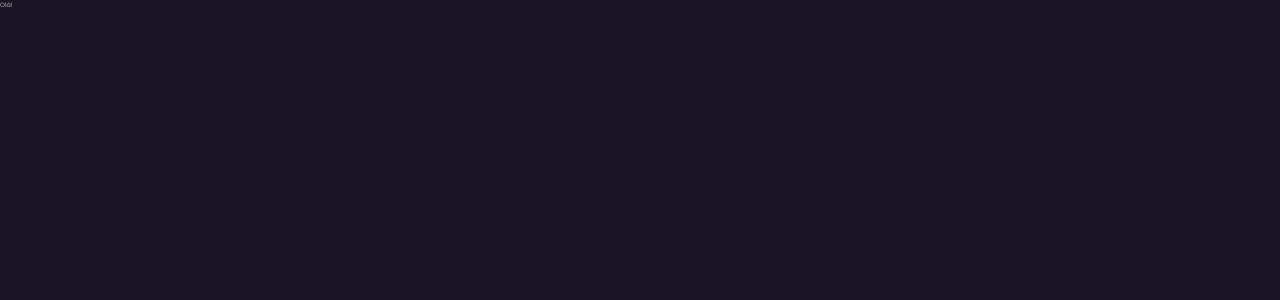
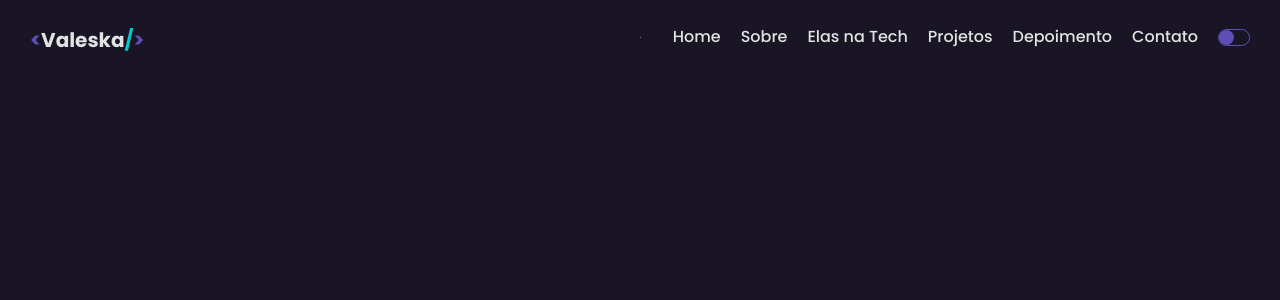
Before and after one commit to ValeskaLeandro/final-project-elasnatech, a React (Vite) app: page / in a window 1280 px wide. Shown: the top 300 px of the page. Built offline with nearby package versions, Linux system fonts and the light colour scheme; the HTML template or start-up script is replaced by a standard one.

Commit message:
:sparkles: feat: Add Header e Logo components.

```diff
--- a/index.html
+++ b/index.html
@@ -7,7 +7,7 @@
     <!--Font-->
     <link rel="preconnect" href="https://fonts.googleapis.com">
     <link rel="preconnect" href="https://fonts.gstatic.com" crossorigin>
-    <link href="https://fonts.googleapis.com/css2?family=Poppins:wght@300;400;500;600;700;&display=swap" rel="stylesheet">
+    <link href="https://fonts.googleapis.com/css2?family=Poppins:wght@300;400;500;600;700;800&display=swap" rel="stylesheet">
     <title>Valeska Leandro</title>
   </head>
   <body>
--- a/src/App.tsx
+++ b/src/App.tsx
@@ -1,6 +1,7 @@
 // Theme
 import { ThemeProvider } from "styled-components"
 import dark from "./styles/themes/dark";
+import light from "./styles/themes/light";
 
 // Styles
 import GlobalStyle from "./styles/global"
@@ -9,14 +10,20 @@ import GlobalStyle from "./styles/global"
 import usePersistedState from "./hooks/usePersistedState";
 
 // Components
+import Header from "./components/Header";
 
 
 function App() {
   const [theme, setTheme, checked, setChecked] = usePersistedState("theme", dark, false);
+  const toggleTheme = () => {
+    setTheme(theme.title === "light"? dark : light);
+    setChecked(checked === false ? true : false);
+  }
+
   return (
     <ThemeProvider theme={theme}>
       <GlobalStyle />
-      Olá!
+      <Header toggleTheme={toggleTheme} checked={checked}/>
     </ThemeProvider>
   )
 }
--- /dev/null
+++ b/src/components/Header/index.tsx
@@ -0,0 +1,35 @@
+import { useState } from "react"
+import { ButtonChangeTheme, HeaderContainer, MenuHamburguer, Nav } from "./styled"
+import Logo from "../Logo"
+import { IHeader } from "../../utils/interfaces"
+
+export default function Header({ toggleTheme, checked }: IHeader) {
+  const [openMenu, setOpenMenu] = useState(false)
+
+  const closeMenu = () => setOpenMenu(false);
+
+  return(
+    <HeaderContainer>
+      <Logo />
+        <Nav className={openMenu ? 'active' : '' }>
+          <MenuHamburguer onClick={() => setOpenMenu(!openMenu)} />
+          <ul className="nav-list">
+            <li><a href="#" onClick={closeMenu}>Home</a></li>
+            <li><a href="#" onClick={closeMenu}>Sobre</a></li>
+            <li><a href="#" onClick={closeMenu}>Elas na Tech</a></li>
+            <li><a href="#" onClick={closeMenu}>Projetos</a></li>
+            <li><a href="#" onClick={closeMenu}>Depoimento</a></li>
+            <li><a href="#" onClick={closeMenu}>Contato</a></li>
+            <li>
+              <ButtonChangeTheme>
+                <label className="switch">
+                  <input type="checkbox" onClick={toggleTheme} checked={checked} readOnly/>
+                  <span></span>
+                </label>
+              </ButtonChangeTheme>
+            </li>
+          </ul>
+      </Nav>
+    </HeaderContainer>
+  )
+}
--- /dev/null
+++ b/src/components/Header/styled.ts
@@ -0,0 +1,170 @@
+import styled from "styled-components"
+
+export const HeaderContainer = styled.header`
+  width: 100%;
+  height: 8rem;
+  background-color: ${props => props.theme.colors.primaryBackground};
+  display: flex;
+  justify-content: space-between;
+  align-items: center;
+  font-size: 3rem;
+  padding: 3rem;
+
+`
+
+export const ButtonChangeTheme = styled.div`
+  padding-top: .5rem;
+
+  .switch {
+    display: flex;
+    align-items: center;
+    margin-bottom: 1rem;
+    gap: .3rem;
+  }
+
+  .switch input[type="checkbox"] {
+    width: .01rem;
+    height: .01rem;
+    position: absolute;
+    left: 50%;
+    outline: none;
+  }
+
+  .switch input[type="checkbox"]+span {
+    display: inline-block;
+    width: 3.2rem;
+    height: 1.7rem;
+    border: .1rem solid ${props => props.theme.colors.primaryColor};
+    border-radius: 1rem;
+  }
+
+  .switch input[type="checkbox"]+span::after {
+    content: "";
+    display: block;
+    width: 1.5rem;
+    height: 1.5rem;
+    border-radius: 50%;
+    background-color: ${props => props.theme.colors.primaryColor};
+    transition: .5s cubic-bezier(0.075, 0.82, 0.165, 1);
+  }
+
+  .switch input[type="checkbox"]:checked+span::after{
+    transform: translateX(100%);
+    background-color: ${props => props.theme.colors.secundaryColor};
+
+  }
+
+  .switch input[type="checkbox"]:checked+span {
+    background-color: ${props => props.theme.colors.secundaryBackground};
+  }
+
+`
+export const Nav = styled.nav`
+  display: flex;
+  justify-content: space-between;
+  align-items: center;
+
+  .nav-list {
+    display: flex;
+    gap: 2rem;
+    list-style: none;
+
+    & li:not(:last-child){
+      overflow: hidden;
+      position: relative;
+
+      &::before {
+        content: "";
+        position: absolute;
+        bottom: 0;
+        right: 100%;
+        width: 100%;
+        height: 3px;
+        background-color: ${props => props.theme.colors.primaryColor};
+        transition: .5s;
+      }
+
+      &:hover::before {
+        right: 0;
+      }
+    }
+  }
+
+  .nav-list a {
+    font-size: 1.6rem;
+    color: ${props => props.theme.colors.title};
+    font-weight: 500;
+    padding-block: 1rem;
+    text-decoration: none;
+    transition: .4s;
+
+    &:hover {
+      color: ${props => props.theme.colors.secundaryColor};
+    }
+  }
+
+  @media (max-width: 998px) {
+    .nav-list {
+      position: fixed;
+      top: 0;
+      left: 0;
+      width: 100vw;
+      height: 100vh;
+      background-color: ${props => props.theme.colors.secundaryBackground};
+      clip-path: circle(50px at 90% -20%);
+      transition: 1s ease-out;
+      z-index: 1;
+      flex-direction: column;
+      justify-content: space-around;
+      align-items: center;
+      gap: 0;
+      pointer-events: none;
+    }
+
+    &.active .nav-list {
+      clip-path: circle(1500px);
+      pointer-events: all;
+    }
+
+    &.active .nav-list a {
+      color: ${props => props.theme.colors.text};
+    }
+
+    &.active button {
+      border-top-color: transparent;
+    }
+
+    &.active button::before {
+      transform: rotate(135deg);
+    }
+
+    &.active button::after {
+      transform: rotate(-135deg);
+      top: -7px;
+    }
+  }
+`
+export const MenuHamburguer = styled.button`
+  display: none;
+  border: none;
+  background: none;
+  border-top: 2px solid ${props => props.theme.colors.secundaryColor};
+  cursor: pointer;
+
+  &::before,
+  &::after {
+    content: "";
+    display: block;
+    width: 25px;
+    height: 2px;
+    margin-top: 5px;
+    background-color: ${props => props.theme.colors.secundaryColor};
+    position: relative;
+    transition: .5s;
+  }
+
+  @media (max-width: 998px) {
+    display: block;
+    z-index: 2;
+  }
+`
--- /dev/null
+++ b/src/components/Logo/index.tsx
@@ -0,0 +1,11 @@
+import { Logotype } from "./styled"
+interface LogoProps {
+  classe?: boolean
+}
+export default function Logo({classe}: LogoProps) {
+  return(
+    <Logotype className={classe ? 'footer' : ''}>
+      <h1><span className="sinal">{"<"}</span>Valeska<span className="bar">{"/"}</span><span className="sinal">{">"}</span></h1>
+    </Logotype>
+  )
+}
--- /dev/null
+++ b/src/components/Logo/styled.ts
@@ -0,0 +1,29 @@
+import styled from "styled-components"
+export const Logotype = styled.div`
+  h1 {
+    font-size: 2rem;
+    color: ${props => props.theme.colors.title};
+
+    .bar {
+      color: ${props => props.theme.colors.secundaryColor}
+    }
+
+    span {
+      font-size: 2rem;
+    }
+
+    .sinal {
+      color: ${props => props.theme.colors.primaryColor};
+    }
+  }
+  &.footer {
+    h1 {
+      color: #fff;
+    }
+
+    .sinal {
+      color: ${props => props.theme.colors.black};
+    }
+  }
+
+`
--- /dev/null
+++ b/src/utils/interfaces.ts
@@ -0,0 +1,4 @@
+export interface IHeader {
+  toggleTheme(): void,
+  checked: boolean
+}
```
Also changed, not shown: public/image-main.svg (added).
